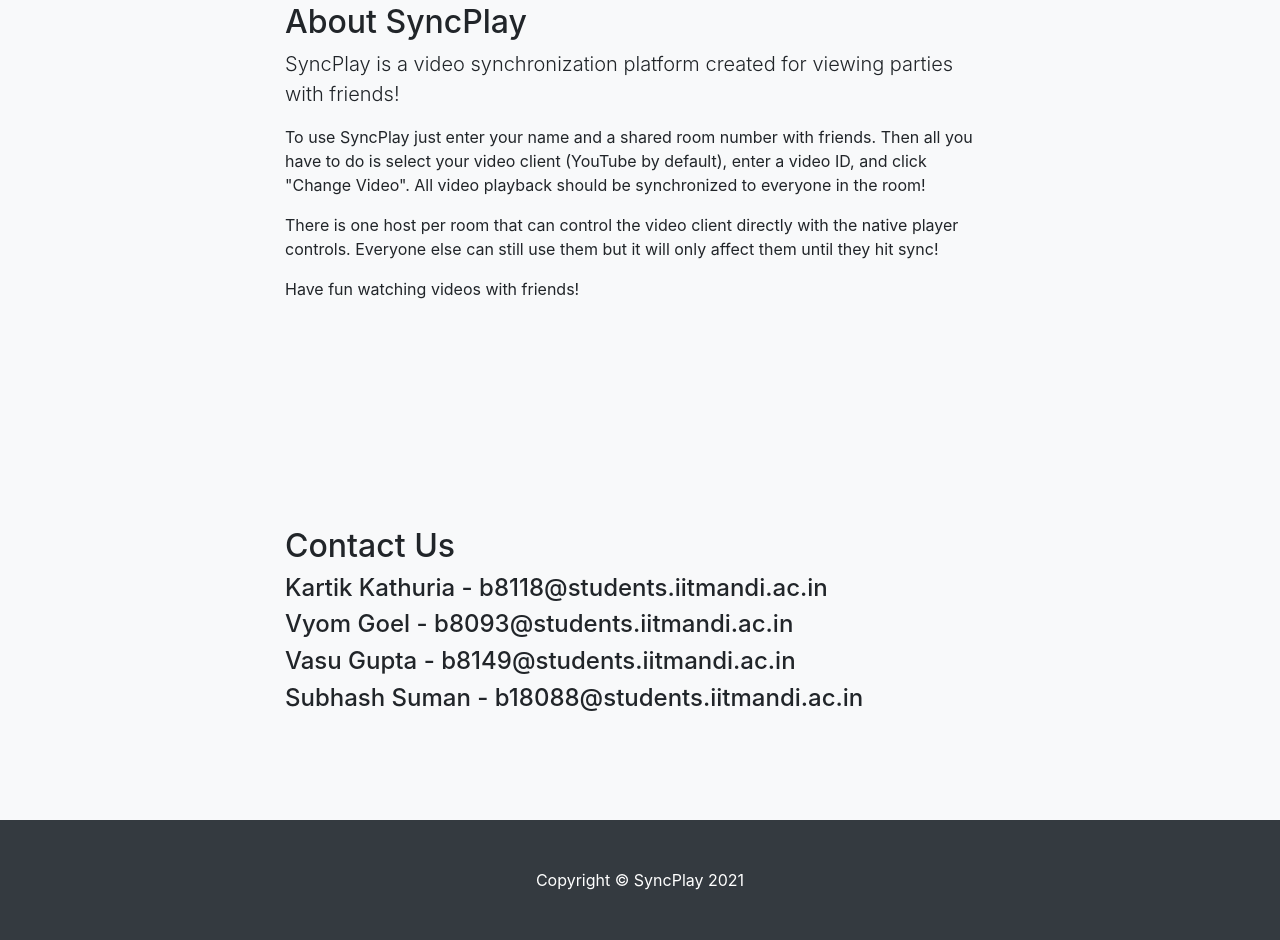
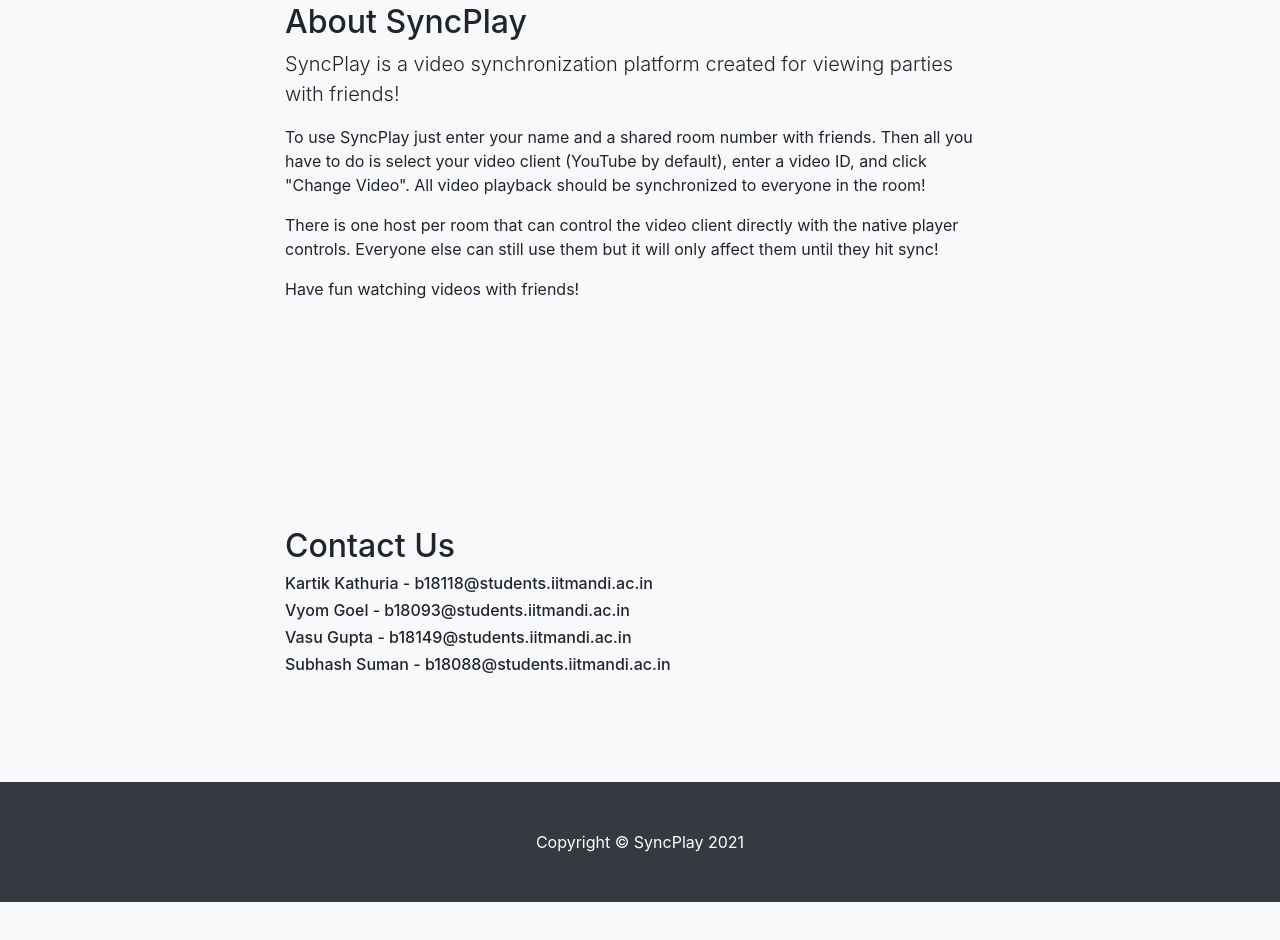
Before and after one commit to kartik1000/syncplay, a website with bundled scripts: page index.html in a window 1280 px wide. Shown: the part 2004-2944 px from the top of the page. After the commit the page ends 2906 px from the top, so only its background shows below. Built offline with nearby package versions, Linux system fonts and the light colour scheme; a script that the page names is missing; files whose address does not match are found by name.

Commit message:
Update index.html

```diff
--- a/index.html
+++ b/index.html
@@ -374,10 +374,10 @@
                     <div class="row">
                         <div class="col-lg-8 mx-auto">
                             <h2>Contact Us</h2>
-                            <h4> Kartik Kathuria - b8118@students.iitmandi.ac.in </h4>
-                            <h4> Vyom Goel - b8093@students.iitmandi.ac.in </h4>
-                            <h4> Vasu Gupta - b8149@students.iitmandi.ac.in </h4>
-                            <h4> Subhash Suman - b18088@students.iitmandi.ac.in </h4>
+                            <h6> Kartik Kathuria - b18118@students.iitmandi.ac.in </h6>
+                            <h6> Vyom Goel - b18093@students.iitmandi.ac.in </h6>
+                            <h6> Vasu Gupta - b18149@students.iitmandi.ac.in </h6>
+                            <h6> Subhash Suman - b18088@students.iitmandi.ac.in </h6>
                         </div>
                     </div>
                 </div>
```
